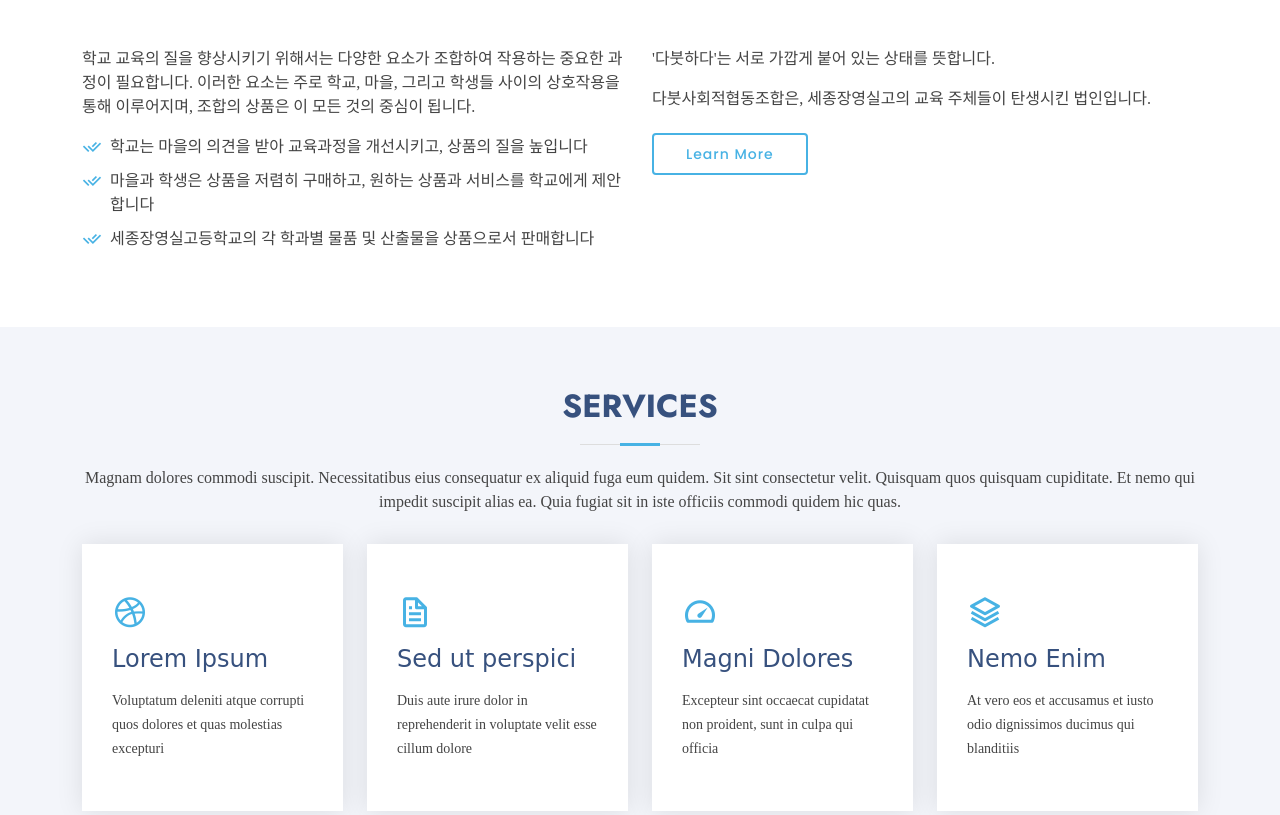
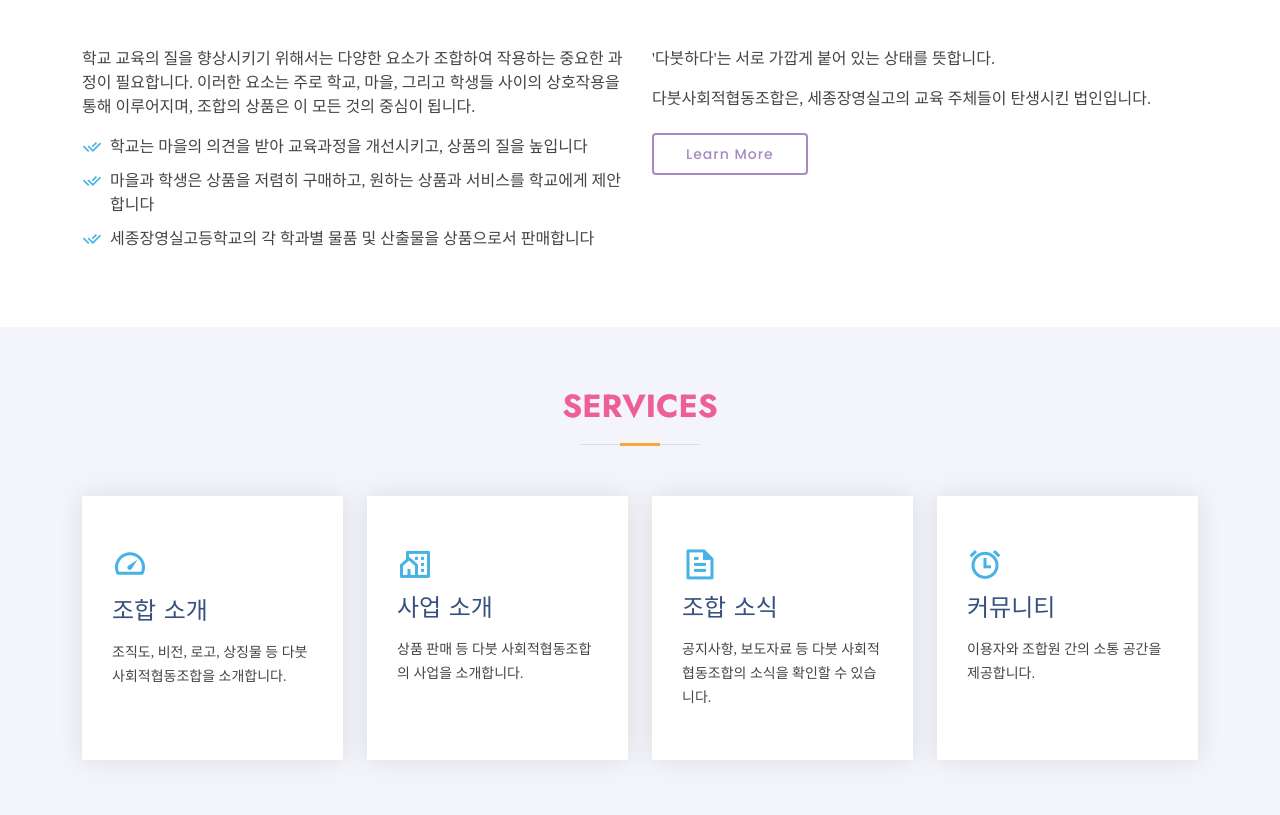
Before and after one commit to PKyes44/Dabut, a plain HTML site: page index.html in a window 1280 px wide. Shown: the part 761-1576 px from the top of the page. Drawn offline with nearby package versions, Linux system fonts and the light colour scheme; a web font is replaced by a local one.

Commit message:
20231117-03

```diff
--- a/assets/css/style.css
+++ b/assets/css/style.css
@@ -533,7 +533,7 @@ section {
   margin-bottom: 20px;
   padding-bottom: 20px;
   position: relative;
-  color: #37517e;
+  color: #EC6095;
 }
 
 .section-title h2::before {
@@ -553,7 +553,7 @@ section {
   display: block;
   width: 40px;
   height: 3px;
-  background: #47b2e4;
+  background: #F7A833;
   bottom: 0;
   left: calc(50% - 20px);
 }
@@ -634,14 +634,14 @@ section {
   border-radius: 4px;
   transition: 0.3s;
   line-height: 1;
-  color: #47b2e4;
+  color: #A78ABF;
   animation-delay: 0.8s;
   margin-top: 6px;
-  border: 2px solid #47b2e4;
+  border: 2px solid #A78ABF;
 }
 
 .about .content .btn-learn-more:hover {
-  background: #47b2e4;
+  background: #A78ABF;
   color: #fff;
   text-decoration: none;
 }
--- a/index.html
+++ b/index.html
@@ -57,7 +57,7 @@
     }
 
     #hero {
-      background-image: url('assets/dabut_img/event_inaugural-meeting.jpg');
+      background-image: url('assets/dabut_img/dabut_in.jpg');
       background-size: cover;
     }
 
@@ -66,6 +66,9 @@
     }
     .portfolio .portfolio-item .portfolio-info .preview-link {
       right: 10px;
+    }
+    .navbar a:hover, .navbar .active, .navbar .active:focus, .navbar li:hover>a {
+      color: #EC6095;
     }
   </style>
 </head>
@@ -122,7 +125,7 @@
     <section id="about" class="about">
       <div class="container" data-aos="fade-up">
 
-        <div class="section-title">
+        <div class="section-title" >
           <h2>About Us</h2>
         </div>
 
@@ -212,39 +215,40 @@
 
         <div class="section-title">
           <h2>Services</h2>
-          <p>Magnam dolores commodi suscipit. Necessitatibus eius consequatur ex aliquid fuga eum quidem. Sit sint consectetur velit. Quisquam quos quisquam cupiditate. Et nemo qui impedit suscipit alias ea. Quia fugiat sit in iste officiis commodi quidem hic quas.</p>
+          <!-- <p>Magnam dolores commodi suscipit. Necessitatibus eius consequatur ex aliquid fuga eum quidem. Sit sint consectetur velit. Quisquam quos quisquam cupiditate. Et nemo qui impedit suscipit alias ea. Quia fugiat sit in iste officiis commodi quidem hic quas.</p> -->
         </div>
 
         <div class="row">
-          <div class="col-xl-3 col-md-6 d-flex align-items-stretch" data-aos="zoom-in" data-aos-delay="100">
-            <div class="icon-box">
-              <div class="icon"><i class="bx bxl-dribbble"></i></div>
-              <h4><a href="">Lorem Ipsum</a></h4>
-              <p>Voluptatum deleniti atque corrupti quos dolores et quas molestias excepturi</p>
-            </div>
-          </div>
-
-          <div class="col-xl-3 col-md-6 d-flex align-items-stretch mt-4 mt-md-0" data-aos="zoom-in" data-aos-delay="200">
-            <div class="icon-box">
-              <div class="icon"><i class="bx bx-file"></i></div>
-              <h4><a href="">Sed ut perspici</a></h4>
-              <p>Duis aute irure dolor in reprehenderit in voluptate velit esse cillum dolore</p>
-            </div>
-          </div>
-
           <div class="col-xl-3 col-md-6 d-flex align-items-stretch mt-4 mt-xl-0" data-aos="zoom-in" data-aos-delay="300">
             <div class="icon-box">
               <div class="icon"><i class="bx bx-tachometer"></i></div>
-              <h4><a href="">Magni Dolores</a></h4>
-              <p>Excepteur sint occaecat cupidatat non proident, sunt in culpa qui officia</p>
+              <h4><a href="">조합 소개</a></h4>
+              <p>조직도, 비전, 로고, 상징물 등 다붓 사회적협동조합을 소개합니다.</p>
             </div>
           </div>
 
           <div class="col-xl-3 col-md-6 d-flex align-items-stretch mt-4 mt-xl-0" data-aos="zoom-in" data-aos-delay="400">
             <div class="icon-box">
-              <div class="icon"><i class="bx bx-layer"></i></div>
-              <h4><a href="">Nemo Enim</a></h4>
-              <p>At vero eos et accusamus et iusto odio dignissimos ducimus qui blanditiis</p>
+              <div class="icon"><i class="bx ri-community-line"></i></div>
+              <h4><a href="">사업 소개</a></h4>
+              <p>상품 판매 등 다붓 사회적협동조합의 사업을 소개합니다.</p>
+            </div>
+          </div>
+
+
+          <div class="col-xl-3 col-md-6 d-flex align-items-stretch mt-4 mt-xl-0" data-aos="zoom-in" data-aos-delay="300">
+            <div class="icon-box">
+              <div class="icon"><i class="bx ri-file-text-line"></i></div>
+              <h4><a href="">조합 소식</a></h4>
+              <p>공지사항, 보도자료 등 다붓 사회적협동조합의 소식을 확인할 수 있습니다.</p>
+            </div>
+          </div>
+
+          <div class="col-xl-3 col-md-6 d-flex align-items-stretch mt-4 mt-xl-0" data-aos="zoom-in" data-aos-delay="400">
+            <div class="icon-box">
+              <div class="icon"><i class="bx ri-alarm-line"></i></div>
+              <h4><a href="">커뮤니티</a></h4>
+              <p>이용자와 조합원 간의 소통 공간을 제공합니다.</p>
             </div>
           </div>
 
```
Also changed, not shown: assets/dabut_img/dabut_in.jpg (added).
